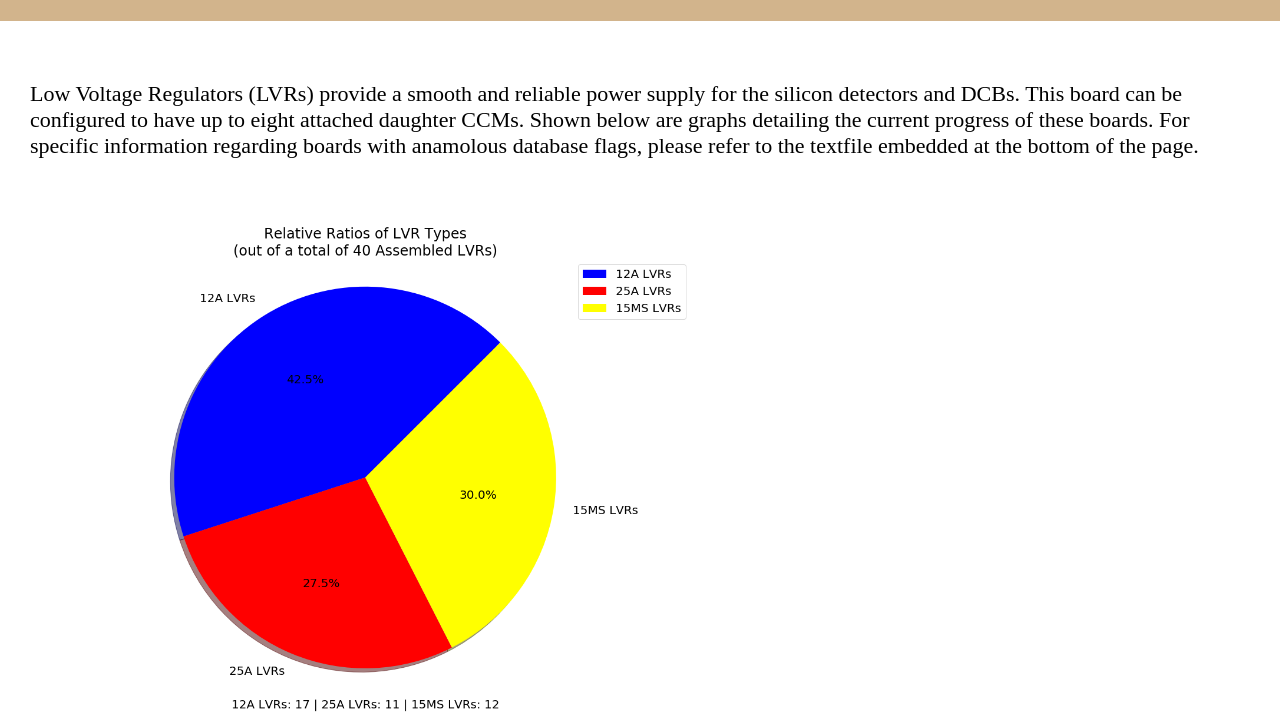
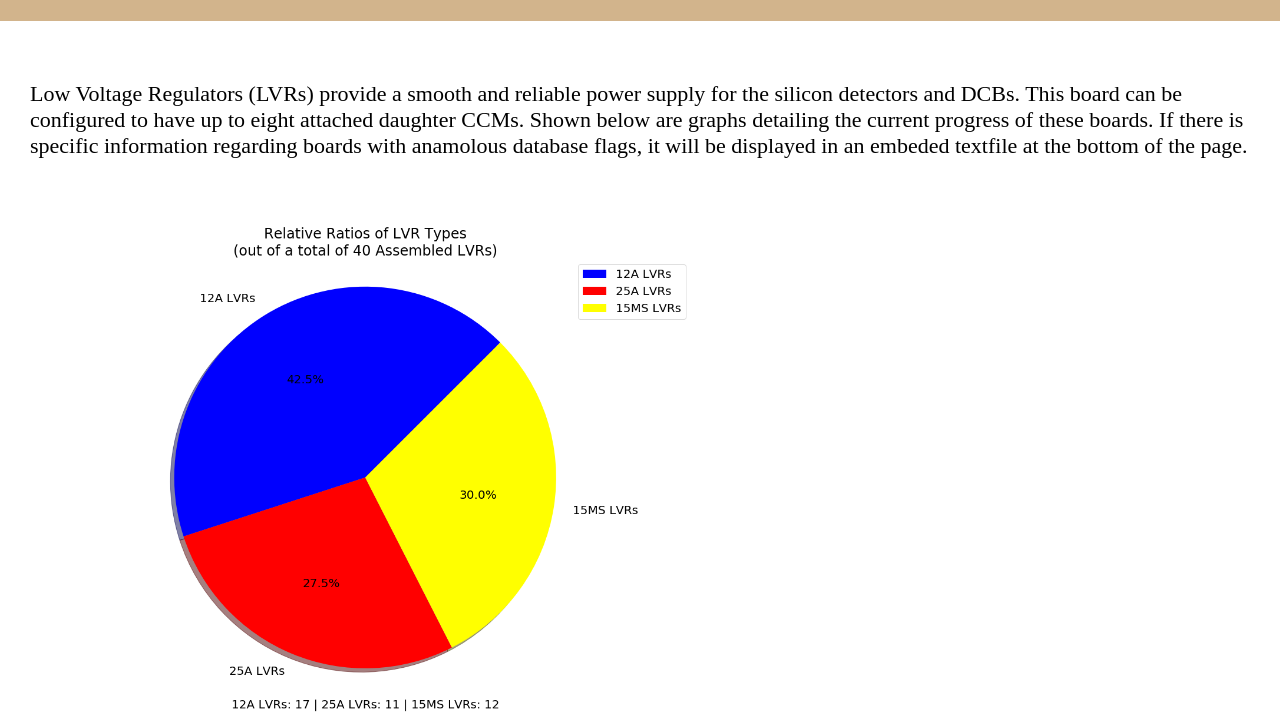
Before and after one commit to SciGeek2000/UT_Database_Website, a plain HTML site: page LVRs.html in a window 1280 px wide. Shown: the part 93-807 px from the top of the page. Drawn offline with Linux system fonts and the light colour scheme.

Commit message:
Update LVRs.html

```diff
--- a/LVRs.html
+++ b/LVRs.html
@@ -39,8 +39,8 @@ li {
 	<div class="figures">
 	<p class = head>Low Voltage Regulators (LVRs) provide a smooth and reliable power supply for the silicon detectors and DCBs.
 	This board can be configured to have up to eight attached daughter CCMs.
-	Shown below are graphs detailing the current progress of these boards. For specific information regarding boards
-	with anamolous database flags, please refer to the textfile embedded at the bottom of the page.
+	Shown below are graphs detailing the current progress of these boards. If there is specific information regarding boards
+	with anamolous database flags, it will be displayed in an embeded textfile at the bottom of the page.
 	</p>
 
 	<!--LIST OF IMAGES-->
```
